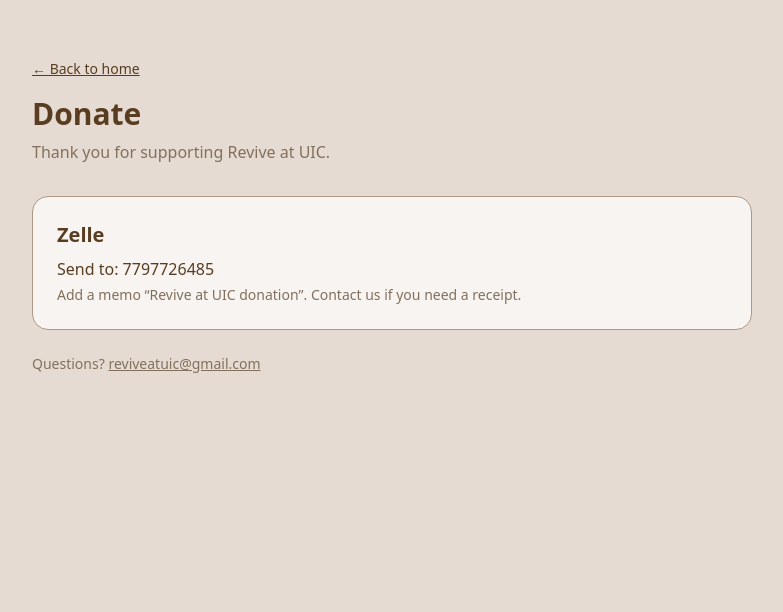
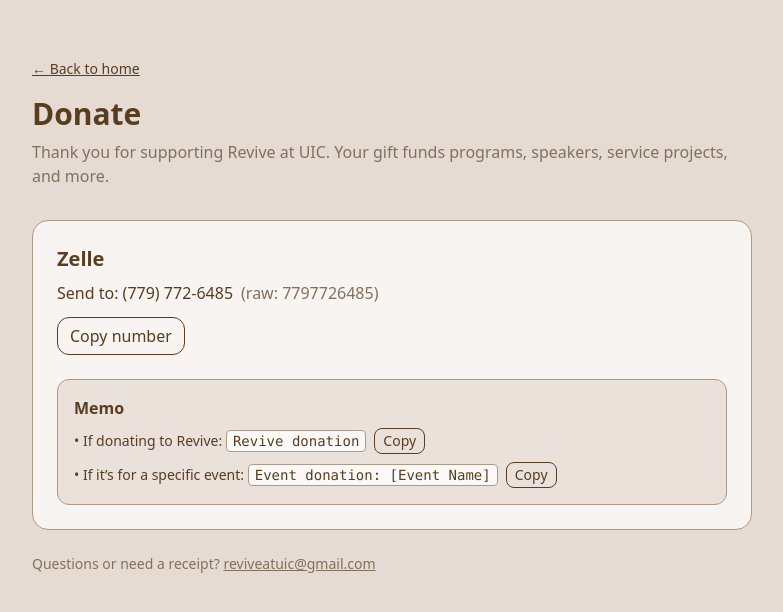
Before and after one commit to jzkhaliq/revive-uic, a React (Vite) app: page /donate in a window 1280 px wide. Shown: the top 612 px of the page, without its empty margins (248-1031 px from the left). Built offline with nearby package versions, Linux system fonts and the light colour scheme.

Commit message:
donate page updated

```diff
--- a/src/pages/DonatePage.jsx
+++ b/src/pages/DonatePage.jsx
@@ -1,28 +1,85 @@
 // src/pages/DonatePage.jsx
+import { useState } from "react";
 import { Link } from "react-router-dom";
 
-const ZELLE_NUMBER = "7797726485";
+const ZELLE_NUMBER_RAW = "7797726485";
+const ZELLE_NUMBER_FMT = "(779) 772-6485";
 
 export default function DonatePage() {
+    const [copied, setCopied] = useState("");
+
+    const copy = async (text, label) => {
+        try {
+            await navigator.clipboard.writeText(text);
+            setCopied(label);
+            setTimeout(() => setCopied(""), 1200);
+        } catch { }
+    };
+
     return (
         <main className="min-h-screen bg-revive-cream text-revive-brown">
             <div className="max-w-3xl mx-auto px-6 py-14">
                 <Link to="/" className="text-sm underline hover:opacity-80">← Back to home</Link>
+
                 <h1 className="text-3xl font-bold mt-4">Donate</h1>
-                <p className="mt-2 text-revive-stone">Thank you for supporting Revive at UIC.</p>
+                <p className="mt-2 text-revive-stone">
+                    Thank you for supporting Revive at UIC. Your gift funds programs, speakers, service projects, and more.
+                </p>
 
+                {/* Zelle Card */}
                 <div className="mt-8 rounded-2xl border border-revive-tan bg-white/70 p-6">
                     <h2 className="text-xl font-semibold">Zelle</h2>
                     <p className="mt-2">
-                        Send to: <span className="font-medium">{ZELLE_NUMBER}</span>
+                        Send to: <span className="font-medium">{ZELLE_NUMBER_FMT}</span>
+                        <span className="ml-2 text-revive-stone">(raw: {ZELLE_NUMBER_RAW})</span>
                     </p>
-                    <p className="text-sm text-revive-stone mt-1">
-                        Add a memo “Revive at UIC donation”. Contact us if you need a receipt.
-                    </p>
+
+                    <div className="mt-3 flex gap-3">
+                        <button
+                            className="px-3 py-1.5 rounded-xl border border-revive-brown text-revive-brown hover:bg-revive-tan/30 transition"
+                            onClick={() => copy(ZELLE_NUMBER_RAW, "number")}
+                            aria-label="Copy Zelle number"
+                        >
+                            Copy number
+                        </button>
+                    </div>
+
+                    <div className="mt-6 rounded-xl border border-revive-tan bg-revive-cream/70 p-4">
+                        <h3 className="font-semibold">Memo</h3>
+                        <ul className="mt-2 space-y-2 text-sm">
+                            <li>
+                                • If donating to <span className="font-medium">Revive</span>:{" "}
+                                <code className="px-1.5 py-0.5 rounded bg-white/80 border border-revive-tan">Revive donation</code>
+                                <button
+                                    className="ml-2 px-2 py-0.5 rounded-lg border border-revive-brown text-revive-brown hover:bg-revive-tan/30 transition"
+                                    onClick={() => copy("Revive donation", "memo-general")}
+                                >
+                                    Copy
+                                </button>
+                            </li>
+                            <li>
+                                • If it’s for a <span className="font-medium">specific event</span>:{" "}
+                                <code className="px-1.5 py-0.5 rounded bg-white/80 border border-revive-tan">
+                                    Event donation: [Event Name]
+                                </code>
+                                <button
+                                    className="ml-2 px-2 py-0.5 rounded-lg border border-revive-brown text-revive-brown hover:bg-revive-tan/30 transition"
+                                    onClick={() => copy("Event donation: ", "memo-event")}
+                                >
+                                    Copy
+                                </button>
+                            </li>
+                        </ul>
+                    </div>
+
+                    {copied && (
+                        <div className="mt-3 text-sm text-revive-stone">Copied {copied} ✓</div>
+                    )}
                 </div>
 
                 <p className="mt-6 text-sm text-revive-stone">
-                    Questions? <a href="mailto:reviveatuic@gmail.com" className="underline">reviveatuic@gmail.com</a>
+                    Questions or need a receipt?{" "}
+                    <a className="underline" href="mailto:reviveatuic@gmail.com">reviveatuic@gmail.com</a>
                 </p>
             </div>
         </main>
```
